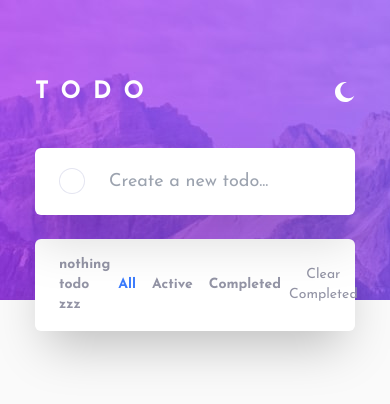
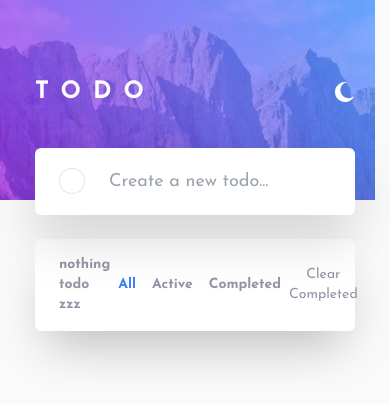
Before and after one commit to Mohamad-Ilham-Ramadhan/todo-app-react-ts, a Next.js app: page / in a window 390 px wide. Shown: the top 404 px of the page. Built offline with nearby package versions, Linux system fonts and the light colour scheme.

Commit message:
mobile design: mobile background (responsive) dark/light theme

```diff
--- a/pages/index.tsx
+++ b/pages/index.tsx
@@ -9,7 +9,7 @@ export default function Home() {
 
   return (
     <Provider store={store}>
-    <div className="dark:bg-desktop-dark bg-desktop-light bg-no-repeat dark:bg-dark-theme-very-dark-blue bg-light-theme-very-light-gray min-h-screen">
+    <div className="dark:bg-mobile-dark sm:dark:bg-desktop-dark bg-mobile-light sm:bg-desktop-light bg-no-repeat dark:bg-dark-theme-very-dark-blue bg-light-theme-very-light-gray min-h-screen">
       <div className="pt-13 sm:w-136 w-80 mx-auto">
         <div className="flex text-white mb-10">
           <div className="mr-auto font-bold text-2xl sm:text-4xl" style={{ letterSpacing: '.75rem' }}>TODO</div>
--- a/tailwind.config.js
+++ b/tailwind.config.js
@@ -32,7 +32,7 @@ module.exports = {
       backgroundImage: {
         'desktop-dark': "url('/images/bg-desktop-dark.jpg')",
         'desktop-light': "url('/images/bg-desktop-light.jpg')",
-        'mobile-light': "url('/images/bg-mobile-light.jpg')",
+        'mobile-dark': "url('/images/bg-mobile-dark.jpg')",
         'mobile-light': "url('/images/bg-mobile-light.jpg')",
       },
       spacing: {
```
